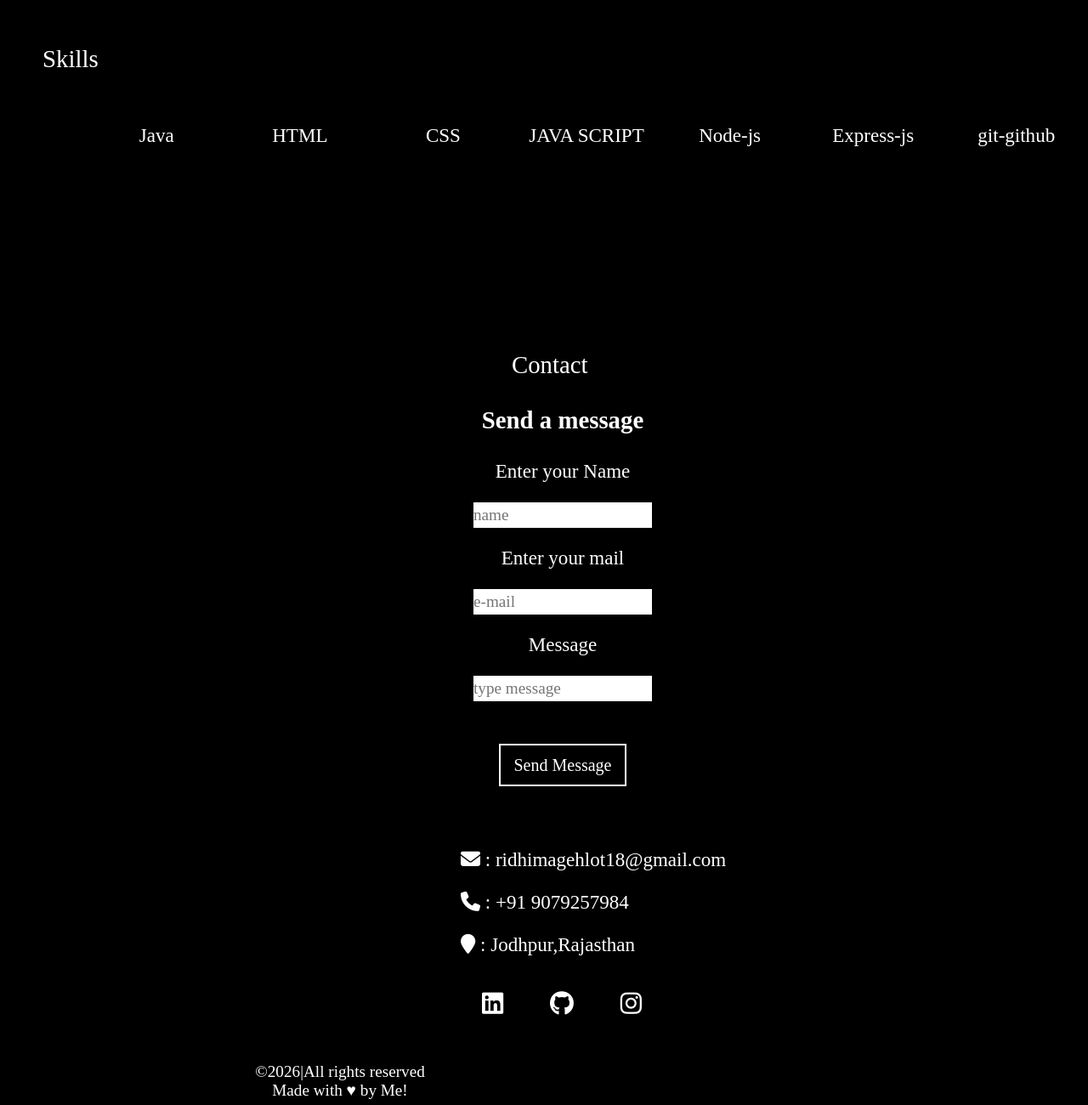
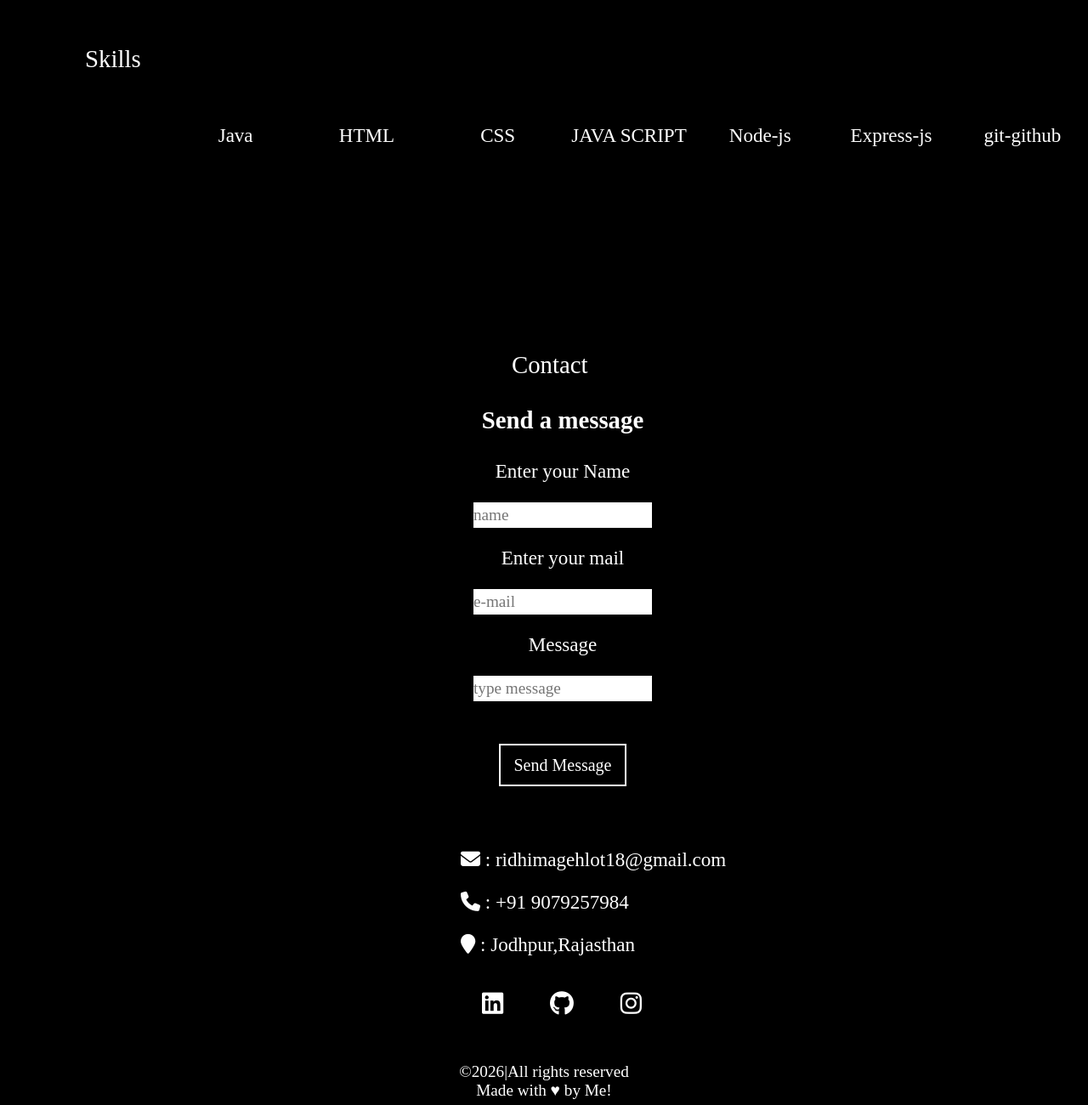
Before and after one commit to ridhimagehlot18-ship-it/Portfolio, a plain HTML site: page index.html in a window 1280 px wide. Shown: the part 1436-2736 px from the top of the page at 85% size. Drawn offline with Linux system fonts and the light colour scheme.

Commit message:
styling inproved

```diff
--- a/style.css
+++ b/style.css
@@ -11,7 +11,7 @@
 html {
   scroll-behavior: smooth;
   /* Aapke navbar ki jitni height hai (e.g. 80px ya 100px), utna space de dein */
-  scroll-padding-top: 100px;
+  scroll-padding-top: 90px;
 }
 header{
     height: 200px;
@@ -111,7 +111,7 @@ img{
 .skills{
     min-height: 250px;
     height: auto;
-    margin: 60px 50px;
+    margin: 60px 100px;
     font-size: 1.2em;
     line-height: 50px;
 
@@ -122,7 +122,7 @@ img{
     height: auto;
     width:100%;
     display: flex;
-    margin-left: 50px;
+    margin-left: 100px;
 }
 
 #j{
@@ -274,9 +274,9 @@ footer{
     text-align: center;
     font-size: 1.2em;
     font-weight: 500;
-    position: relative;
-    bottom:0px;
-    width:100vh;
+    /* position: relative;
+    bottom:0px; */
+   width:100%;
  }
 
  .nav a:hover {
```
